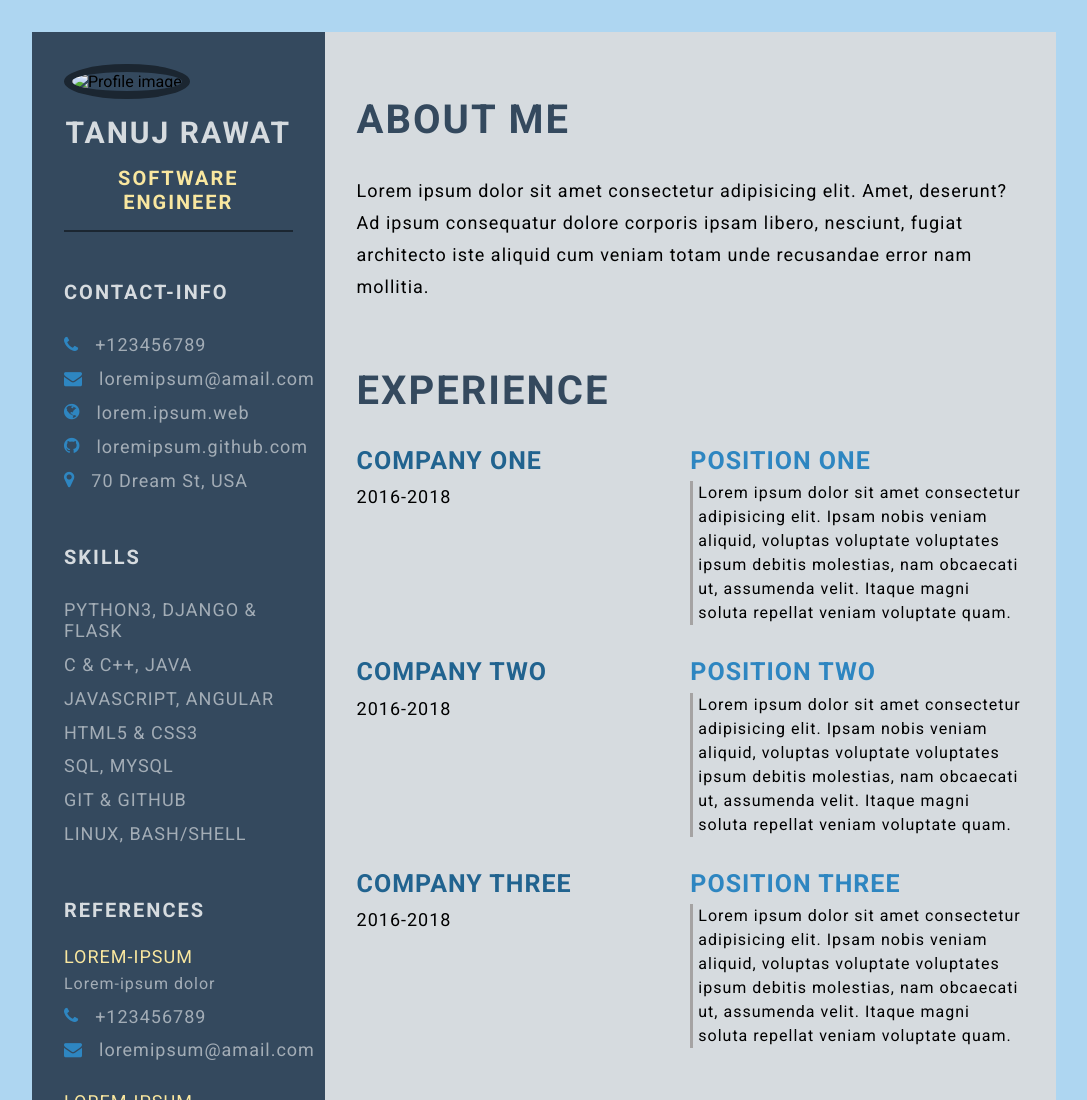
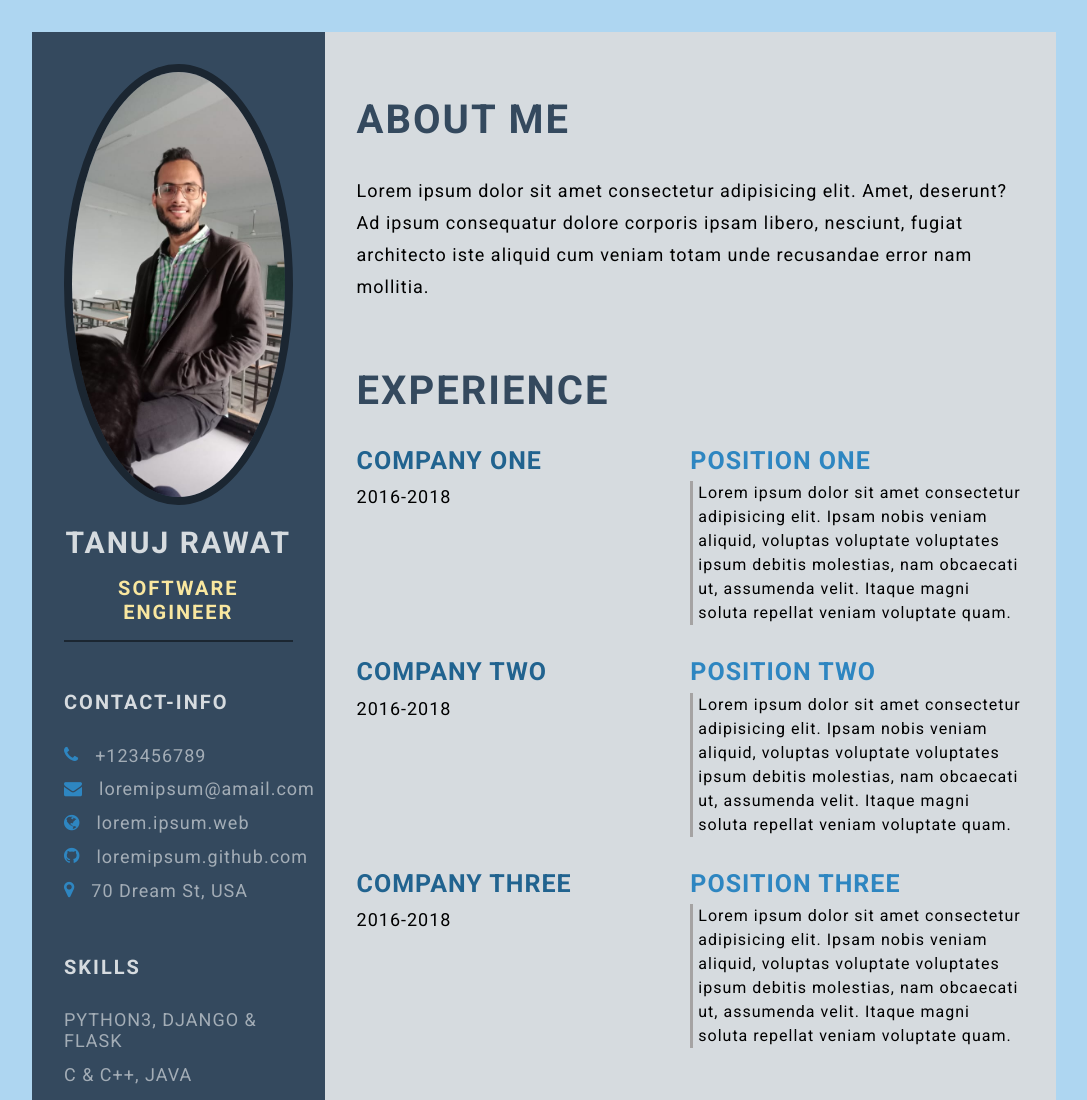
Before and after one commit to Tanujrawat/resume-builder, a plain HTML site: page index.html in a window 1280 px wide. Shown: the top 1100 px of the page, without its empty margins (96-1183 px from the left). Drawn offline with Linux system fonts and the light colour scheme.

Commit message:
Update index.html

```diff
--- a/index.html
+++ b/index.html
@@ -25,7 +25,7 @@
             <div class="left-section-contents">
 
                 <div class="profile">
-                    <img class="profile-image" src="img/profile.jpeg" alt="Profile image">
+                    <img class="profile-image" src="profile.jpeg" alt="Profile image">
                     <p class="name">Tanuj rawat</p>
                     <p class="profession">Software Engineer</p>
                 </div>
```
